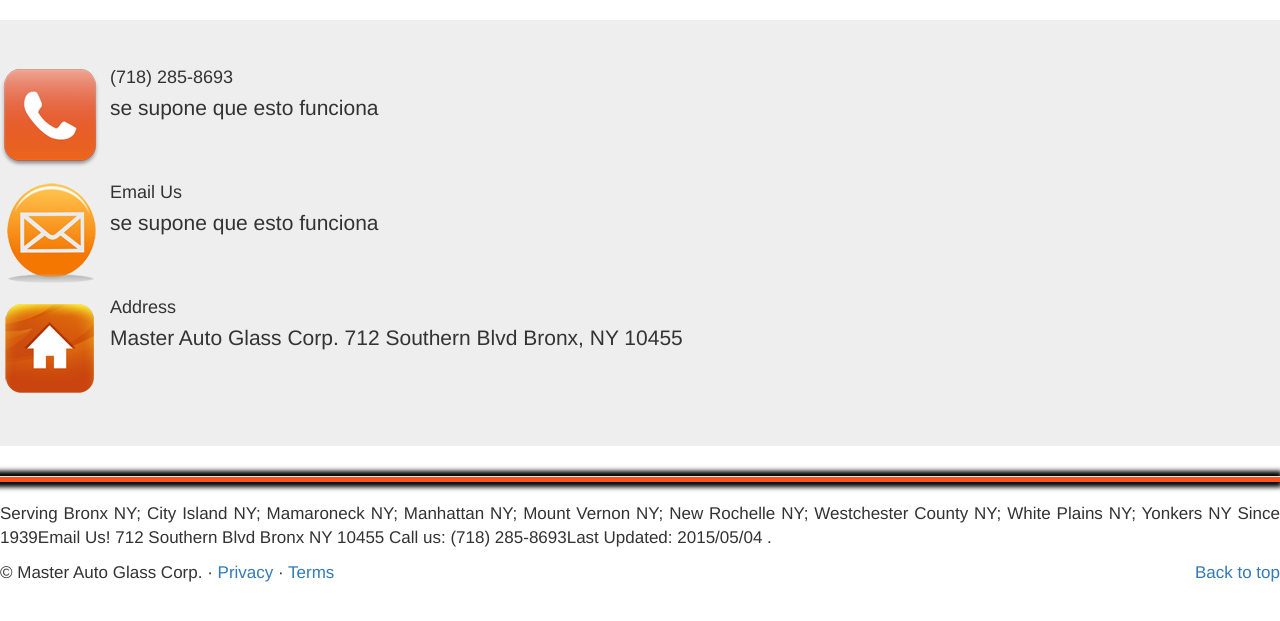
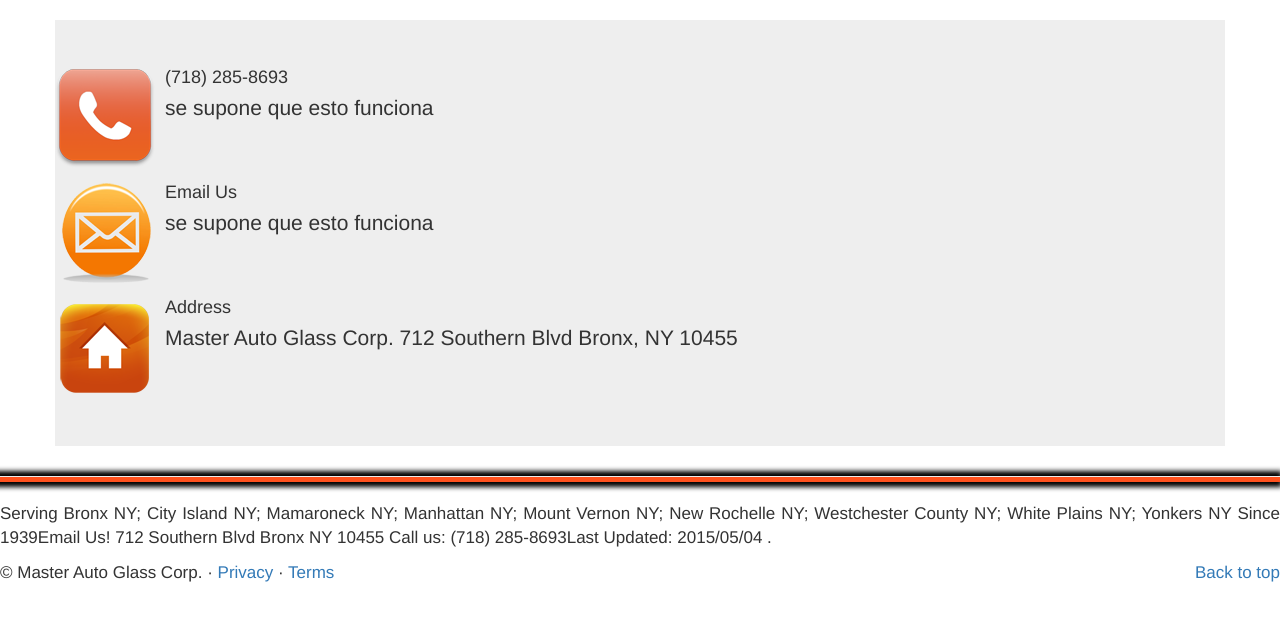
Before and after one commit to david97ly/masterautoglass, a Django app: page /contacto in a window 1280 px wide. Shown: the part 54-675 px from the top of the page. Run offline with Django 3.2, Linux system fonts and the light colour scheme; parts of the project's set-up code (start-up, migrations or seed data) failed here and were passed over; some libraries are stand-ins or nearby versions.

Commit message:
agregando la clase container

```diff
--- a/glass/templates/contacto.html
+++ b/glass/templates/contacto.html
@@ -52,7 +52,7 @@
 
 
 
-  <div class="jumbotron">
+  <div class="container jumbotron">
 
 
 
```
